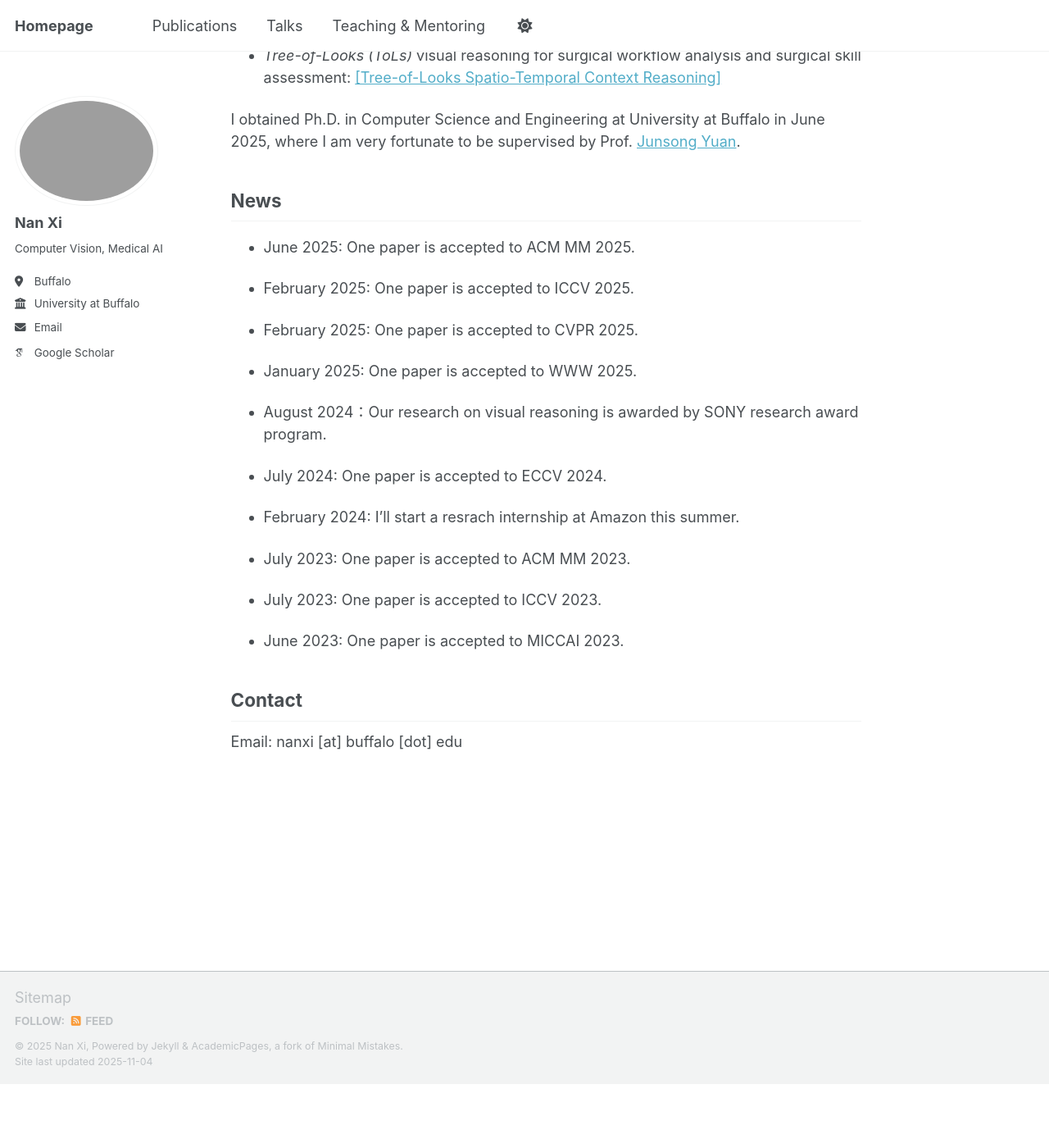
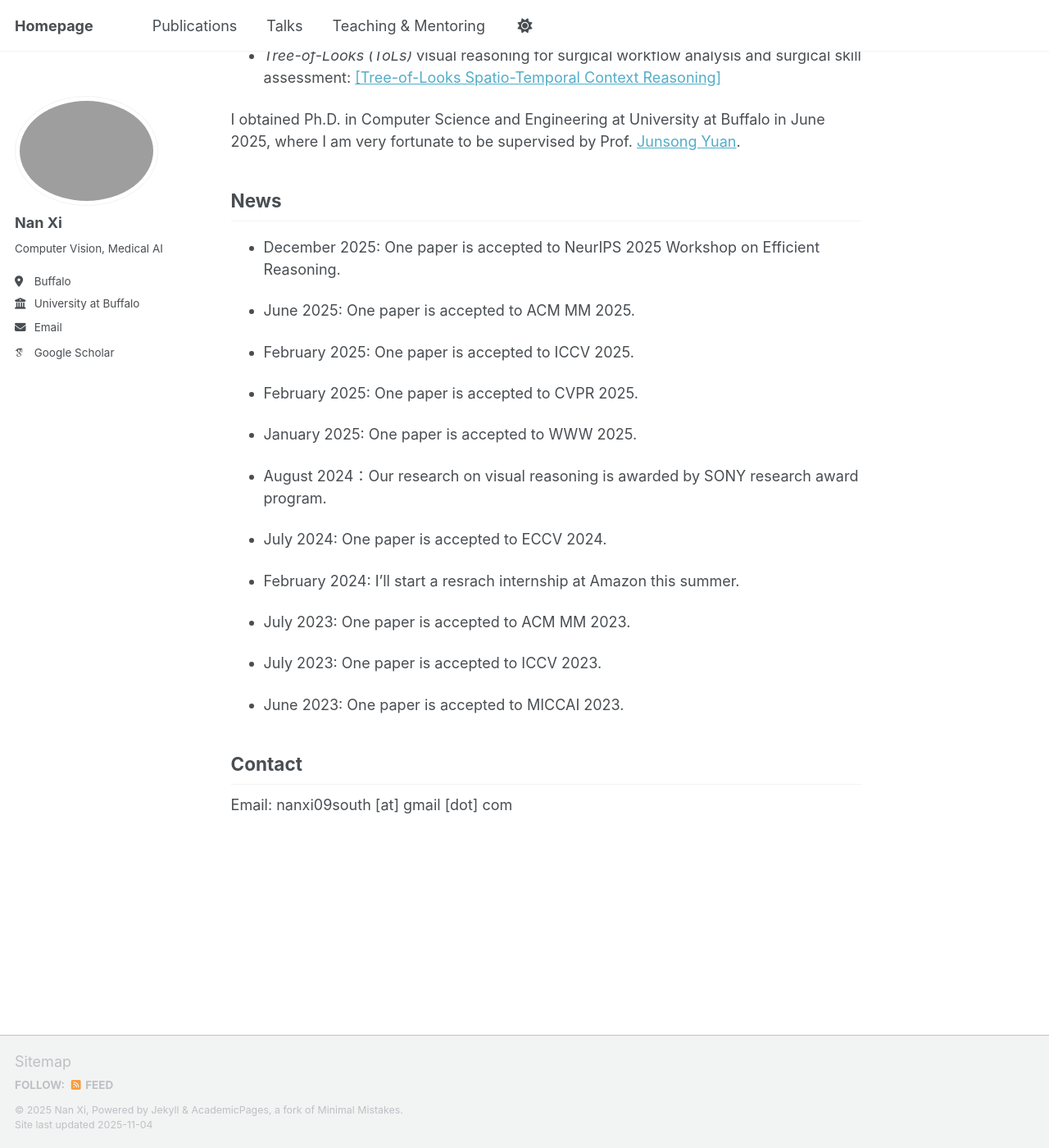
Before and after one commit to southnx/southnx.github.io, a Jekyll site: the page built from _pages/about.md, in a window 1280 px wide and 1400 px high, scrolled down 453 px. Shown: the whole window at 82% size. Built offline with Jekyll 4.4.1, drawn with Linux system fonts in a browser that asks for light colours; some web fonts are replaced; a script that is not in the unit is left out; before the commit the page ends 1775 px from its top, so only the background shows below that.

Commit message:
Revise contact email and add news entry
Updated email contact information and added a new news entry.

```diff
--- a/_pages/about.md
+++ b/_pages/about.md
@@ -19,6 +19,7 @@ In addressing this essential question, I focus on harnessing visual and language
 I obtained Ph.D. in Computer Science and Engineering at University at Buffalo in June 2025, where I am very fortunate to be supervised by Prof. [Junsong Yuan](https://cse.buffalo.edu/~jsyuan/index.html).
 
 ## News
+- December 2025: One paper is accepted to NeurIPS 2025 Workshop on Efficient Reasoning.
 
 - June 2025: One paper is accepted to ACM MM 2025.
 
@@ -41,4 +42,4 @@ I obtained Ph.D. in Computer Science and Engineering at University at Buffalo in
 - June 2023: One paper is accepted to MICCAI 2023.
 
 ## Contact
-Email: nanxi [at] buffalo [dot] edu
+Email: nanxi09south [at] gmail [dot] com
```
